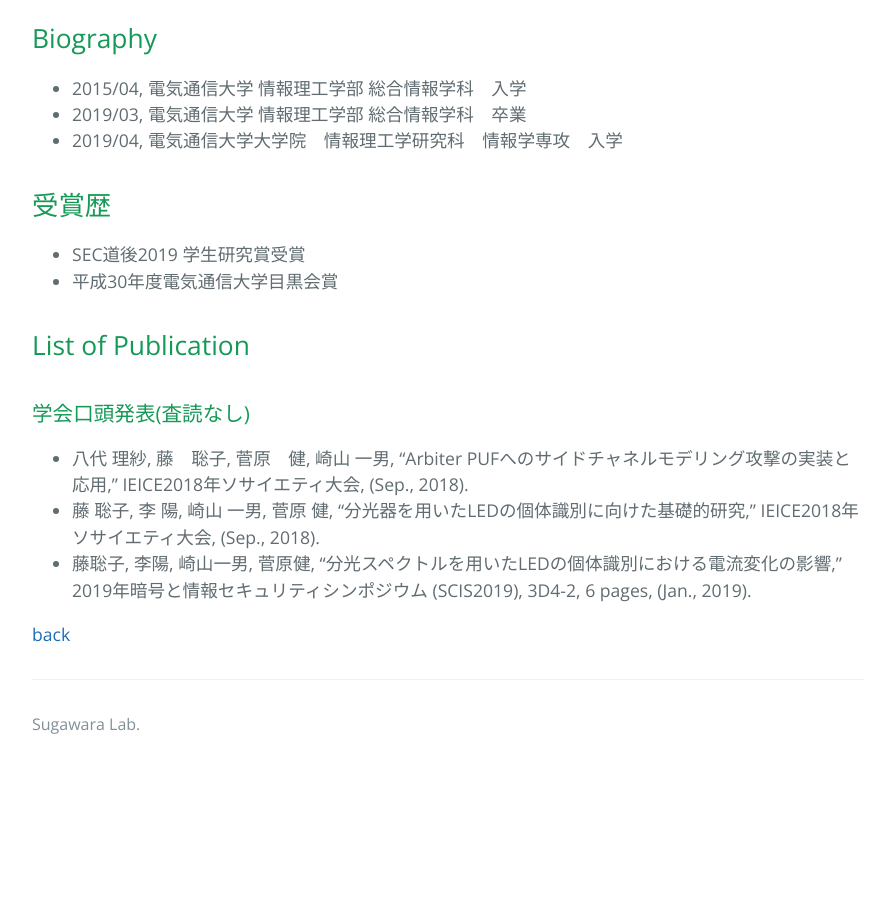
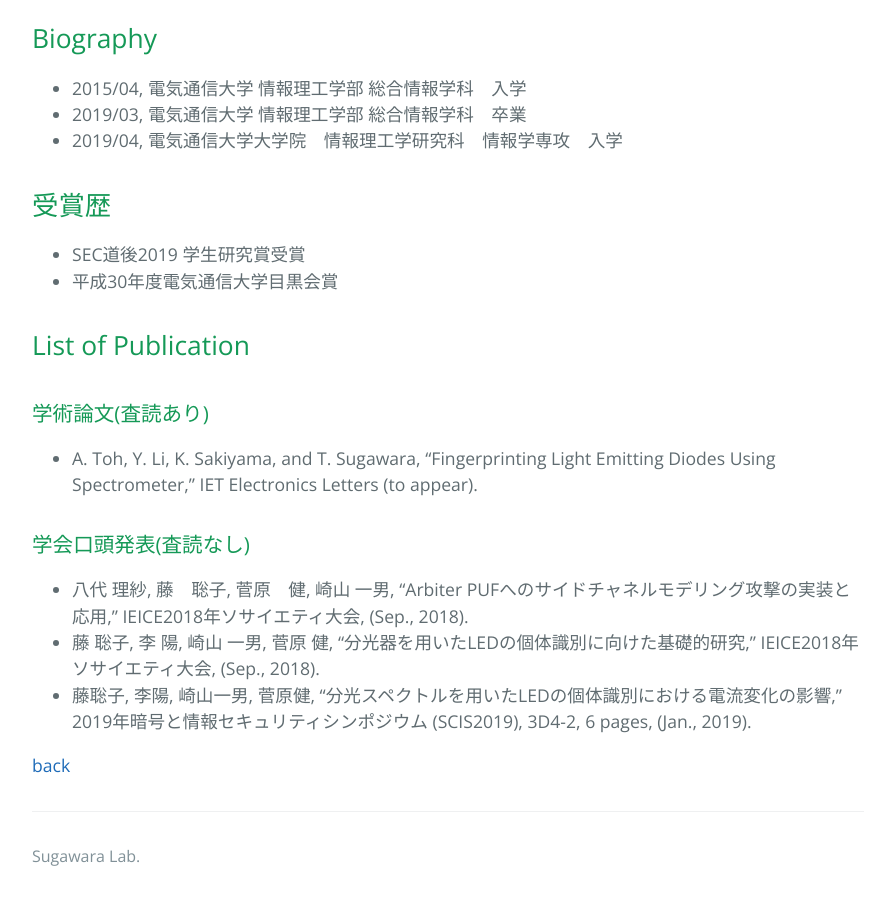
Before and after one commit to sugawara-bbbb/weblab, a Jekyll site: the page built from _member/toh.md, in a window 1280 px wide and 900 px high, scrolled down 970 px. Shown: the whole window, without its empty margins (192-1081 px from the left). Built offline with Jekyll 4.4.1, drawn with Linux system fonts in a browser that asks for light colours; before the commit the page ends 1738 px from its top, so only the background shows below that.

Commit message:
[Add] toh.md
とうさんの業績

```diff
--- a/_member/toh.md
+++ b/_member/toh.md
@@ -35,6 +35,9 @@ email : a.toh15　　後ろに”@uec.ac.jp”を付けてください -->
 
 ## List of Publication
 
+### 学術論文(査読あり)
+-  A. Toh, Y. Li, K. Sakiyama, and T. Sugawara, "Fingerprinting Light Emitting Diodes Using Spectrometer," IET Electronics Letters (to appear).
+
 ### 学会口頭発表(査読なし)
 - 八代 理紗, 藤　聡子, 菅原　健, 崎山 一男, “Arbiter PUFへのサイドチャネルモデリング攻撃の実装と応用,” IEICE2018年ソサイエティ大会, (Sep., 2018).
 - 藤 聡子, 李 陽, 崎山 一男, 菅原 健, "分光器を用いたLEDの個体識別に向けた基礎的研究," IEICE2018年ソサイエティ大会, (Sep., 2018).
```
